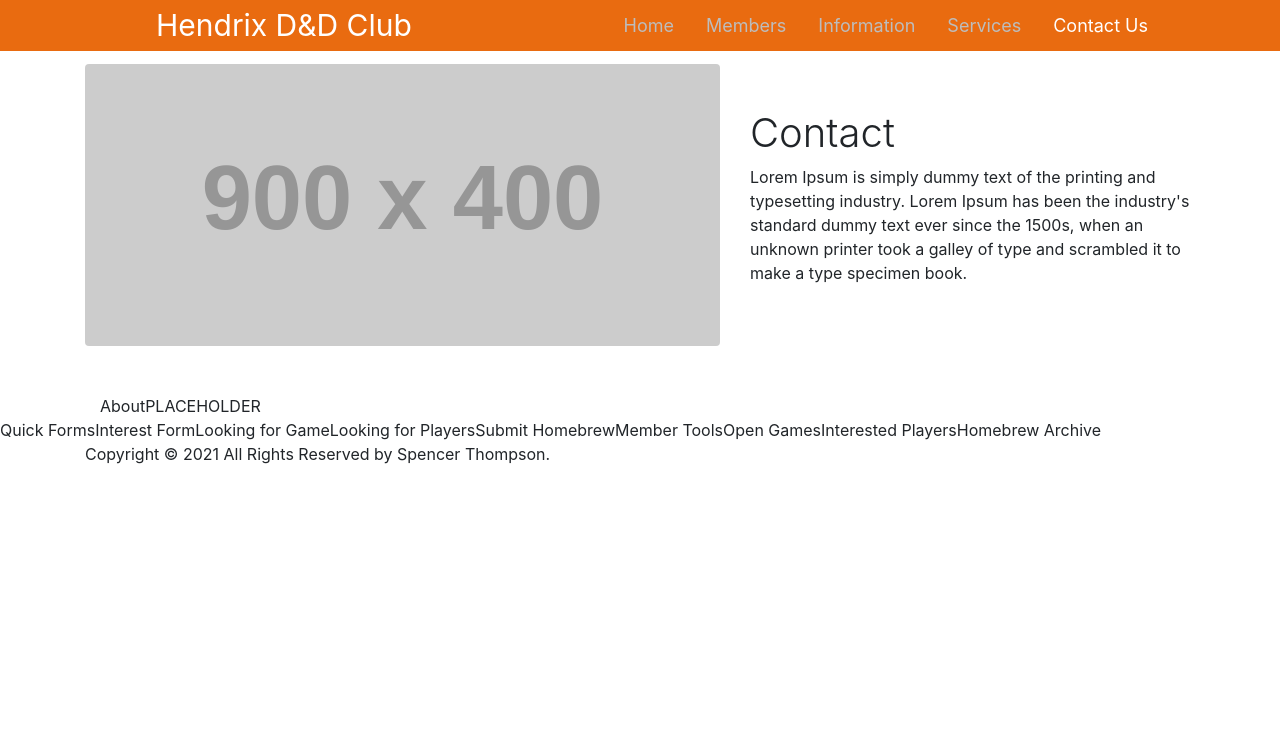
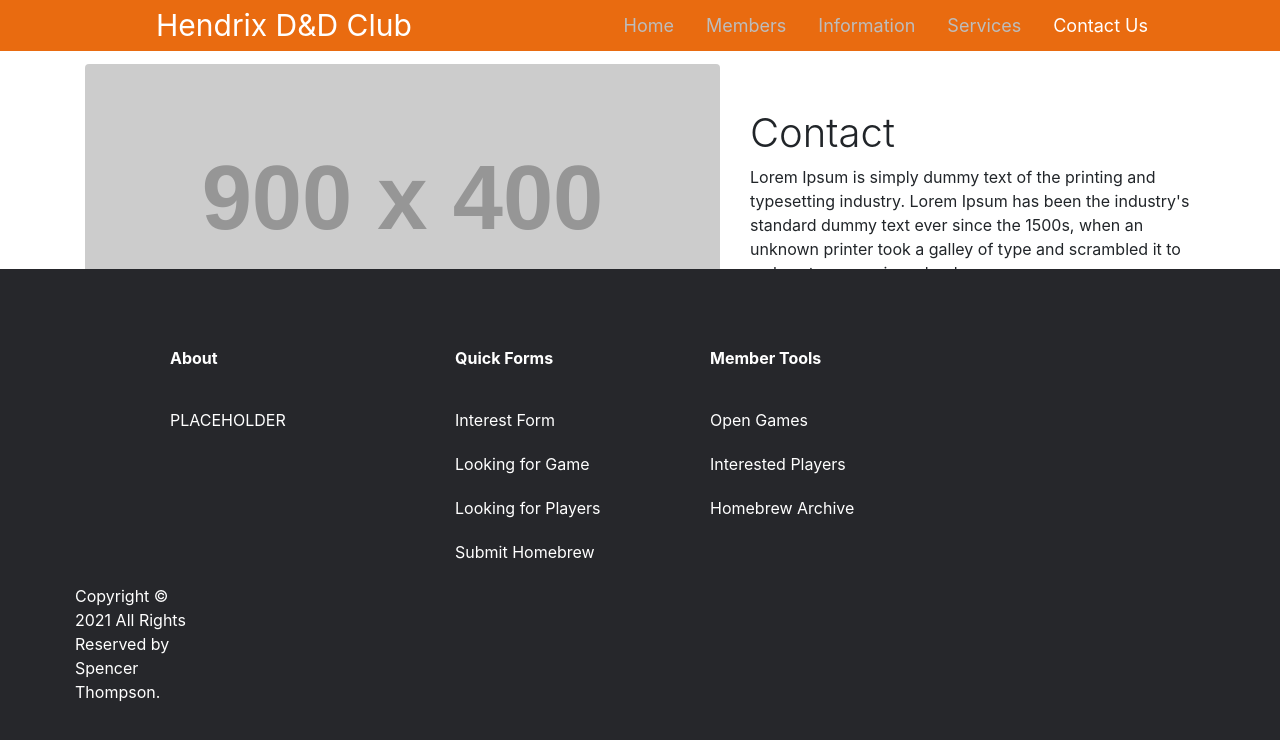
Before and after one commit to SpenThompson/SeniorCapstone, a React (Create React App) app in the folder dnd_frontend/: page /contact in a window 1280 px wide. Shown: the top 740 px of the page. Built offline with nearby package versions, Linux system fonts and the light colour scheme.

Commit message:
Done being Gaslit

```diff
--- a/dnd_frontend/src/components/Footer.jsx
+++ b/dnd_frontend/src/components/Footer.jsx
@@ -1,49 +1,49 @@
 import React from "react";
 import {
-   footerBox,
-   footerHeading,
-   footerText,
-   footerContainer,
-   footerColumn,
-   footerRow,
-   footerLink } from './FooterElements';
+   FooterBox,
+   FooterHeading,
+   FooterText,
+   FooterContainer,
+   FooterColumn,
+   FooterRow,
+   FooterLink } from './FooterElements';
 
 function Footer(props) {
     return (
-        <footerBox>
-          <footerContainer>
-            <footerRow>
+        <FooterBox>
+          <FooterContainer>
+            <FooterRow>
               <div class="container">
                 <div class="col-md-6">
-                  <footerHeading>About</footerHeading>
-                  <footerText>PLACEHOLDER</footerText>
+                  <FooterHeading>About</FooterHeading>
+                  <FooterText>PLACEHOLDER</FooterText>
                 </div>
               </div>
-              <footerColumn>
-                <footerHeading>Quick Forms</footerHeading>
-                <footerLink to="/members/interest">Interest Form</footerLink>
-                <footerLink to="/members/looking-for-game">Looking for Game</footerLink>
-                <footerLink to="/members/looking-for-players">Looking for Players</footerLink>
-                <footerLink to="/members/submit-homebrew">Submit Homebrew</footerLink>
-              </footerColumn>
-              <footerColumn>
-                <footerHeading>Member Tools</footerHeading>
-                <footerLink to="/members/open-games">Open Games</footerLink>
-                <footerLink to="/members/interested-players">Interested Players</footerLink>
-                <footerLink to="/members/homebrew-archive">Homebrew Archive</footerLink>
-              </footerColumn>
-            </footerRow>
-          </footerContainer>
-          <footerRow>
+              <FooterColumn>
+                <FooterHeading>Quick Forms</FooterHeading>
+                <FooterLink to="/members/interest">Interest Form</FooterLink>
+                <FooterLink to="/members/looking-for-game">Looking for Game</FooterLink>
+                <FooterLink to="/members/looking-for-players">Looking for Players</FooterLink>
+                <FooterLink to="/members/submit-homebrew">Submit Homebrew</FooterLink>
+              </FooterColumn>
+              <FooterColumn>
+                <FooterHeading>Member Tools</FooterHeading>
+                <FooterLink to="/members/open-games">Open Games</FooterLink>
+                <FooterLink to="/members/interested-players">Interested Players</FooterLink>
+                <FooterLink to="/members/homebrew-archive">Homebrew Archive</FooterLink>
+              </FooterColumn>
+            </FooterRow>
+          </FooterContainer>
+          <FooterRow>
             <div class="container">
               <div class="row">
                 <div class="col-md-8 col-sm-6 col-xs-12">
-                  <footerText>Copyright &copy; 2021 All Rights Reserved by Spencer Thompson.</footerText>
+                  <FooterText>Copyright &copy; 2021 All Rights Reserved by Spencer Thompson.</FooterText>
                 </div>
               </div>
             </div>
-          </footerRow>
-        </footerBox>
+          </FooterRow>
+        </FooterBox>
     )
  }
 
--- a/dnd_frontend/src/components/FooterElements.jsx
+++ b/dnd_frontend/src/components/FooterElements.jsx
@@ -1,7 +1,7 @@
 import { NavLink as Link } from 'react-router-dom';
 import styled from 'styled-components';
 
-export const footerBox = styled.div`
+export const FooterBox = styled.div`
   padding: 80px 60px;
   background: #26272b;
   position: absolute;
@@ -9,7 +9,7 @@ export const footerBox = styled.div`
   width: 100%;
 `;
 
-export const footerRow = styled.div`
+export const FooterRow = styled.div`
   display: grid;
   grid-template-columns: repeat(auto-fill, minmax(185px, 1fr));
   grid-gap: 20px;
@@ -18,7 +18,7 @@ export const footerRow = styled.div`
   }
 `;
 
-export const footerContainer = styled.div`
+export const FooterContainer = styled.div`
   display: flex;
   flex-direction: column;
   justify-content: center;
@@ -26,14 +26,14 @@ export const footerContainer = styled.div`
   margin: 0 auto;
 `;
 
-export const footerColumn = styled.div`
+export const FooterColumn = styled.div`
   display: flex;
   flex-direction: column;
   text-align: left;
   margin-left: 60px;
 `;
 
-export const footerLink = styled(Link)`
+export const FooterLink = styled(Link)`
   color: #fff;
   margin-bottom: 20px;
   text-decoration: none;
@@ -41,17 +41,17 @@ export const footerLink = styled(Link)`
     color: #E96B10;
     transition: 200ms ease-in;
   }
-  &.active {
+  &:active {
     color: #E96B10;
   }
 `;
 
-export const footerHeading = styled.h6`
+export const FooterHeading = styled.h6`
     color: #fff;
     margin-bottom: 40px;
     font-weight: bold;
 `;
 
-export const footerText = styled.p`
+export const FooterText = styled.p`
     color: #fff;
 `;
```
